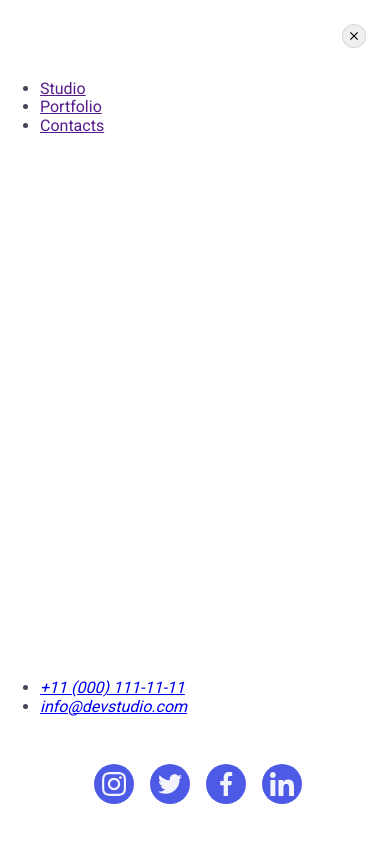
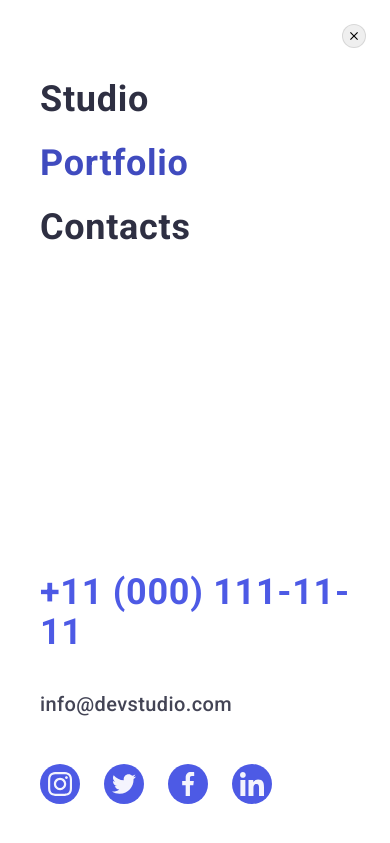
Before and after one commit to WithinKael/goit-markup-hw-07, a plain HTML site: page portfolio.html in a window 390 px wide. Both pictures are taken after a click on the button 358 px from the left and 34 px from the top of the page. Shown: the top 843 px of the page. Drawn offline with nearby package versions, Linux system fonts and the light colour scheme.

Commit message:
update html

```diff
--- a/portfolio.html
+++ b/portfolio.html
@@ -317,29 +317,29 @@
         </svg>
       </button>
       <nav class="mobile-nav">
-        <ul>
-          <li>
-            <a href="">Studio</a>
+        <ul class="mobile-nav-list list">
+          <li class="mobile-nav-item">
+            <a class="mobile-nav-link link" href="index.html">Studio</a>
           </li>
-          <li>
-            <a href="">Portfolio</a>
+          <li class="mobile-nav-item">
+            <a class="mobile-nav-link link active" href="portfolio.html">Portfolio</a>
           </li>
-          <li>
-            <a href="">Contacts</a>
+          <li class="mobile-nav-item">
+            <a class="mobile-nav-link link" href="">Contacts</a>
           </li>
         </ul>
       </nav>
       <address class="mobile-address">
-        <ul>
-          <li>
-            <a href="tel:+110001111111">+11 (000) 111-11-11</a>
+        <ul class="mobile-nav-address list">
+          <li class="mobile-contact-item">
+            <a class="mobile-contact-link-one link" href="tel:+110001111111">+11 (000) 111-11-11</a>
           </li>
-          <li>
-            <a href="mailto:info@devstudio.com">info@devstudio.com</a>
+          <li class="mobile-contact-item">
+            <a class="mobile-contact-link-two link" href="mailto:info@devstudio.com">info@devstudio.com</a>
           </li>
         </ul>
       </address>
-      <ul class="footer-social-list list">
+      <ul class="mobile-nav-social list">
         <li class="footer-social-item">
           <a class="footer-social-link" href="">
             <svg class="footer-social-svg" width="24" height="24">
```
